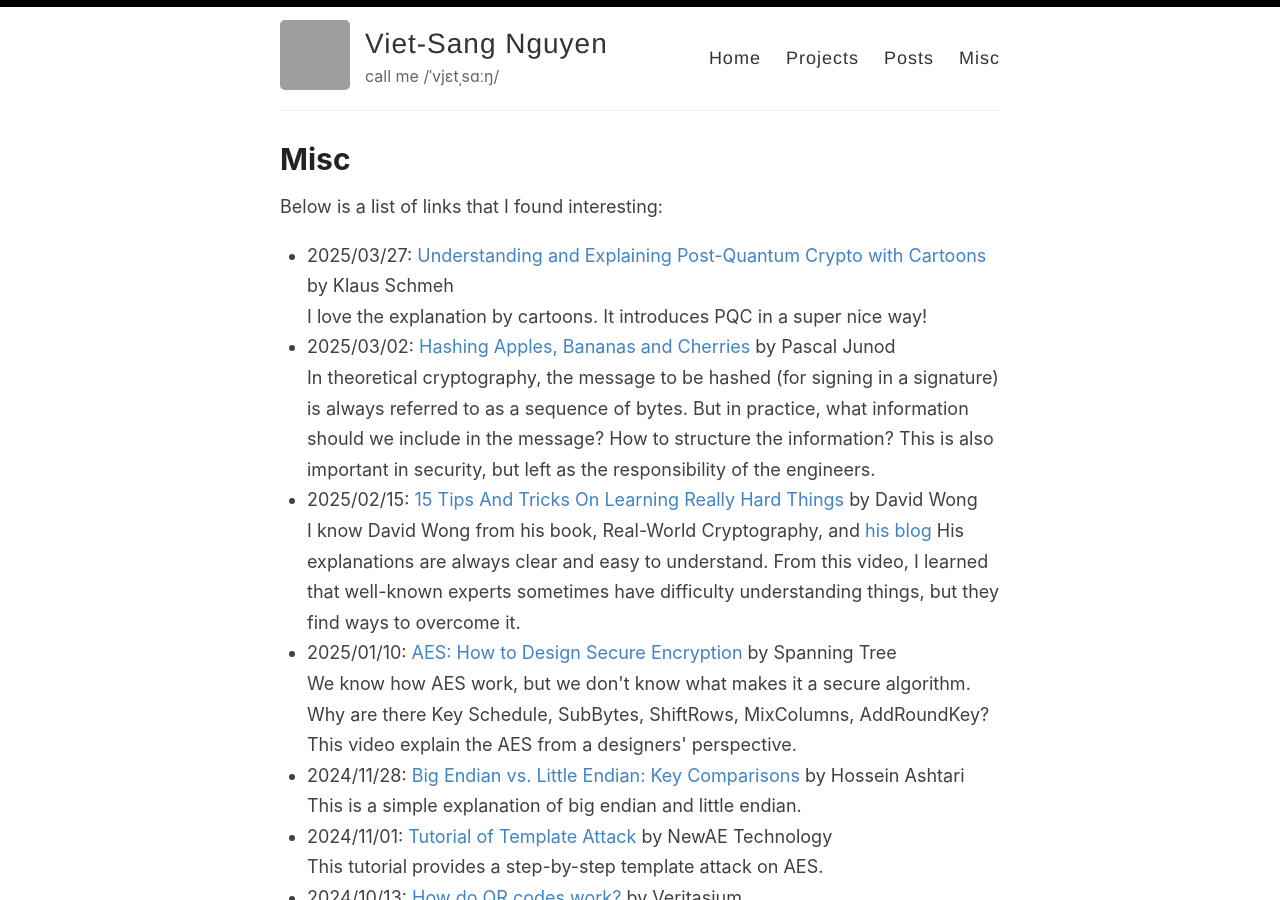
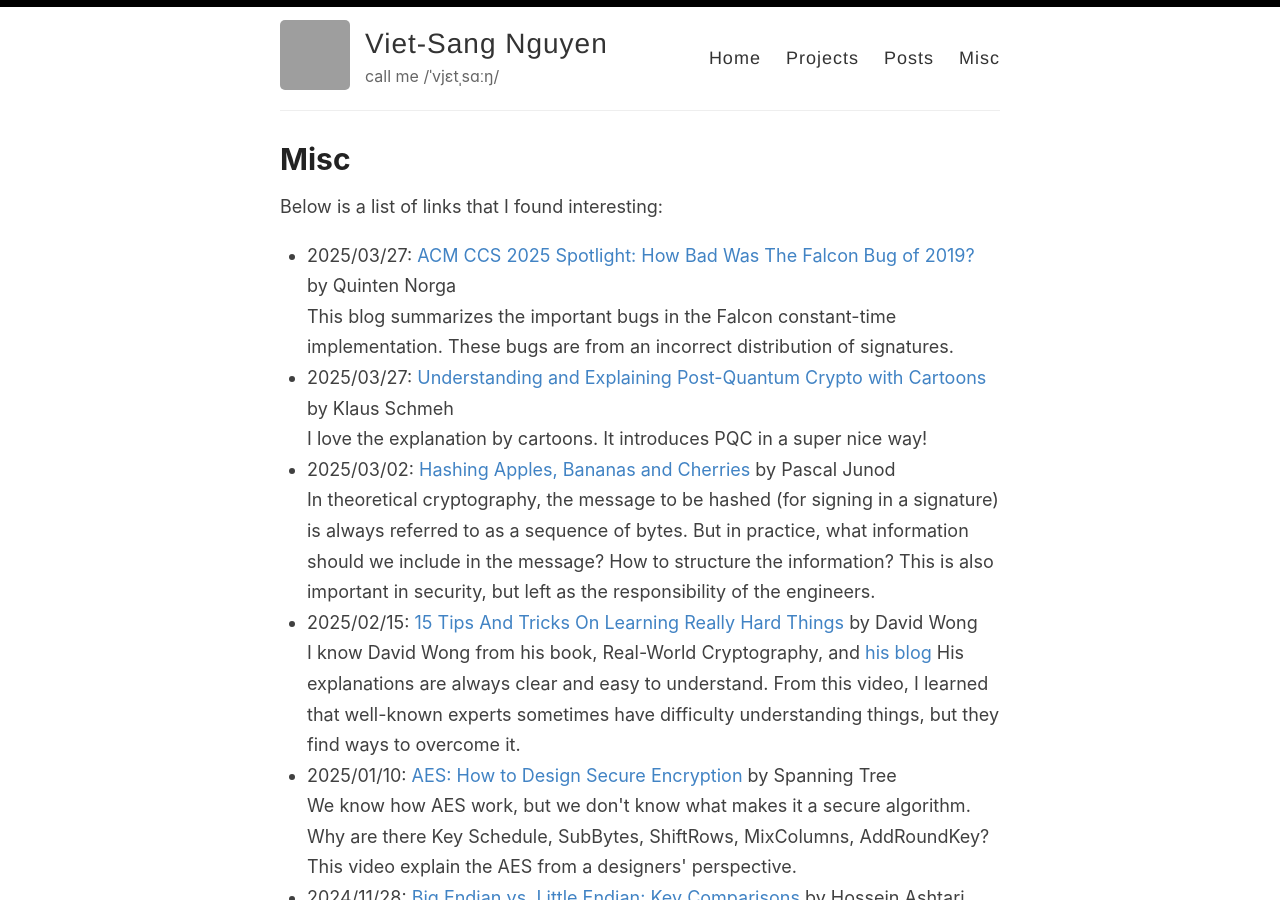
Before and after one commit to nvietsang/nvietsang.github.io, a Jekyll site: the page built from _pages/misc.md, in a window 1280 px wide and 900 px high. Built offline with Jekyll 4.4.1, drawn with Linux system fonts in a browser that asks for light colours; grey boxes are pictures that could not be loaded.

Commit message:
add reading

```diff
--- a/_pages/misc.md
+++ b/_pages/misc.md
@@ -8,6 +8,14 @@ permalink: /misc/
 
 Below is a list of links that I found interesting:
 <ul>
+<li>
+    2025/03/27:
+    <a href="https://www.esat.kuleuven.be/cosic/blog/ccs25-falconbug/">ACM CCS 2025 Spotlight: How Bad Was The Falcon Bug of 2019?</a>
+    by Quinten Norga
+    <br>
+    This blog summarizes the important bugs in the Falcon constant-time implementation. These bugs are from an incorrect distribution of signatures.
+</li>
+
 <li>
     2025/03/27:
     <a href="https://www.youtube.com/watch?v=6qD-T1gjtKw">Understanding and Explaining Post-Quantum Crypto with Cartoons</a>
```
